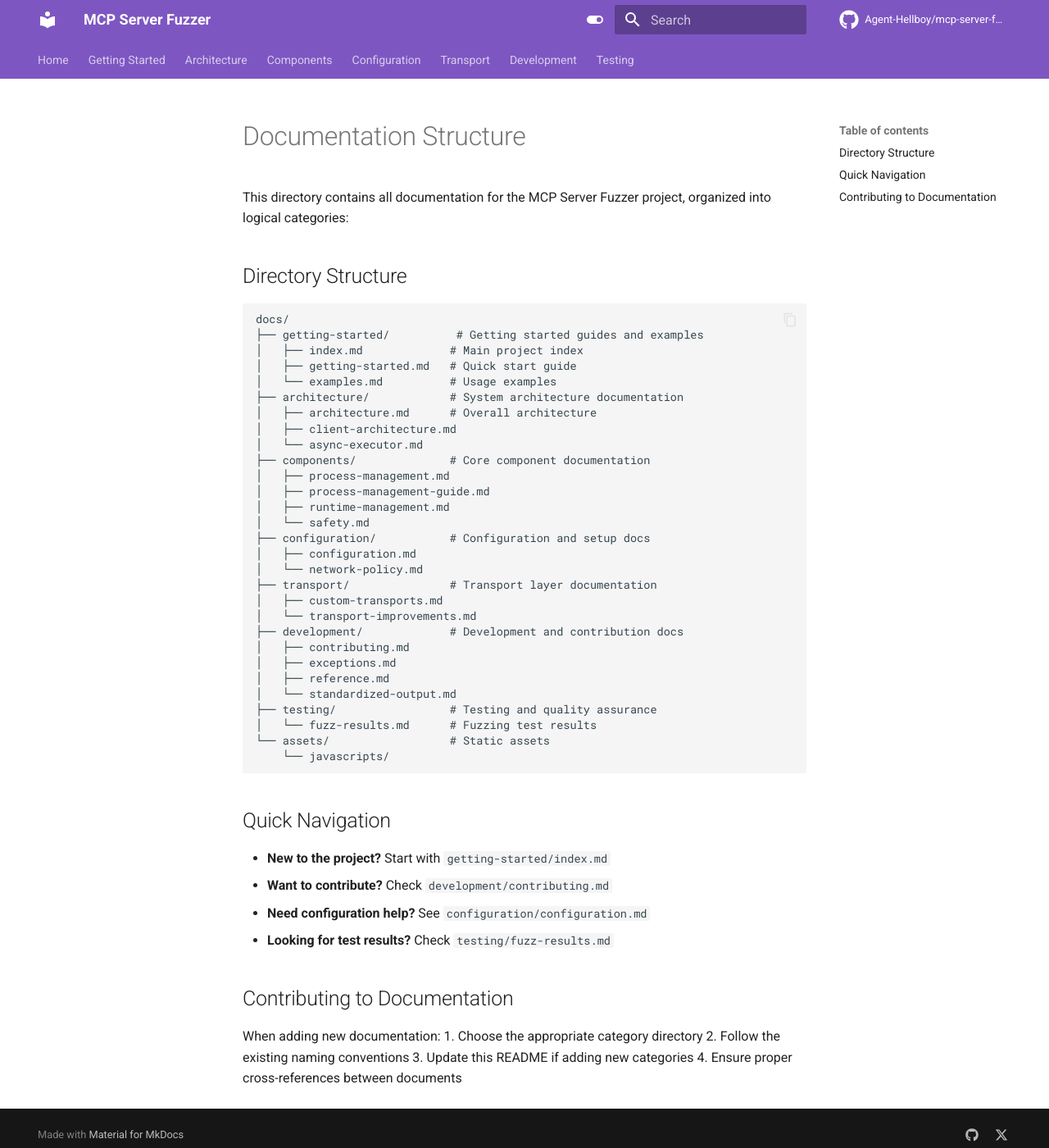
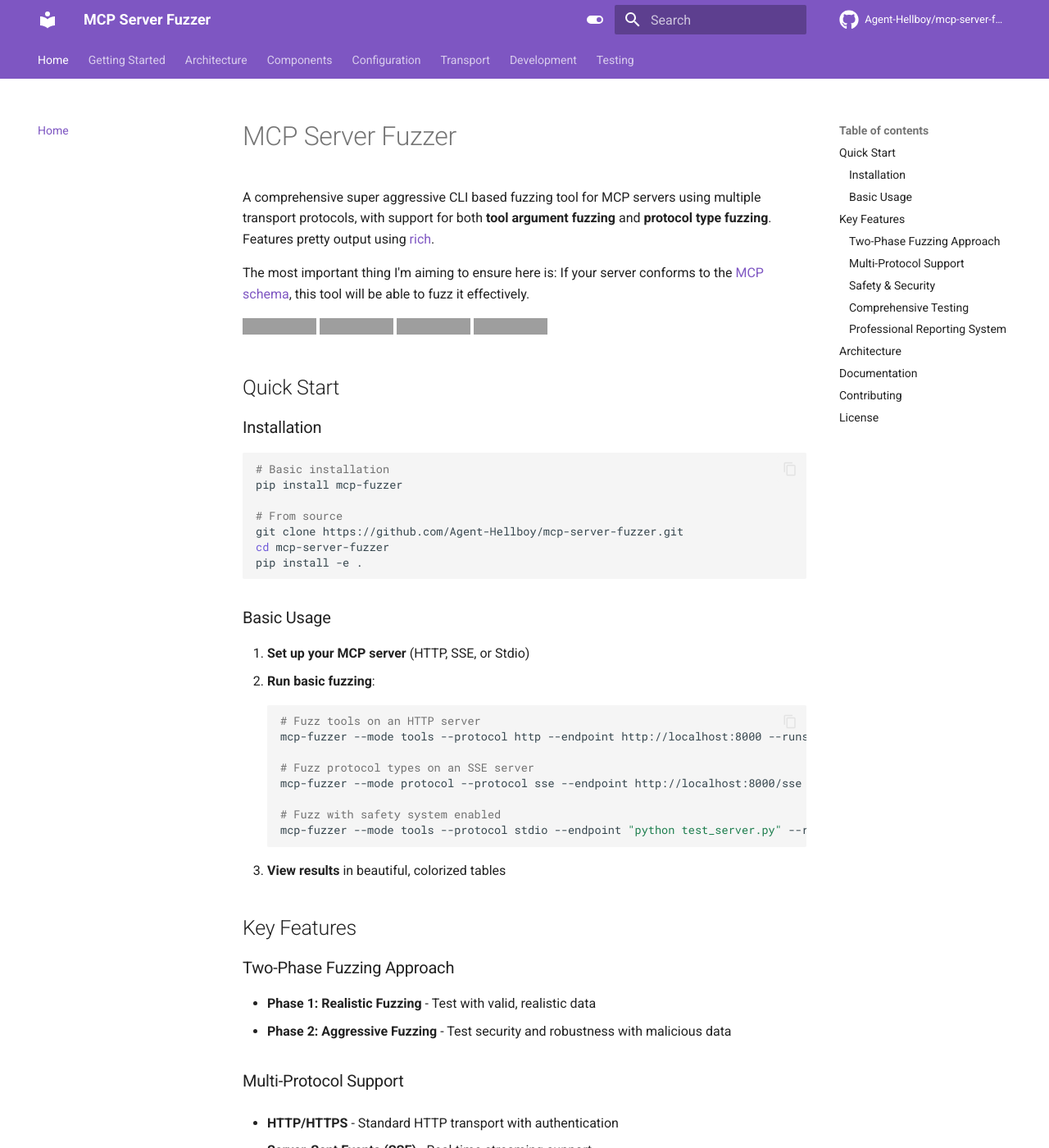
Before and after one commit to Agent-Hellboy/mcp-server-fuzzer, an MkDocs documentation site: the page built from docs/index.md, in a window 1280 px wide and 1400 px high. Shown: the whole window at 82% size. Built offline with MkDocs 1.6.1 and Material for MkDocs 9.7.7, drawn with Linux system fonts in a browser that asks for light colours; comment, search, counter and statistics services are not loaded; some of the changed text lies outside the part shown; grey boxes are pictures that could not be loaded.

Commit message:
docs: Set getting started page as home page and add config file guidance
- Create docs/index.md with comprehensive getting started content
- Update mkdocs.yml to use index.md as home page
- Add documentation recommending config files for complex CLI usage
- Fix site navigation to show proper landing page instead of README.md

````diff
--- /dev/null
+++ b/docs/index.md
@@ -0,0 +1,133 @@
+# MCP Server Fuzzer
+
+A comprehensive super aggressive CLI based fuzzing tool for MCP servers using multiple transport protocols, with support for both **tool argument fuzzing** and **protocol type fuzzing**. Features pretty output using [rich](https://github.com/Textualize/rich).
+
+The most important thing I'm aiming to ensure here is:
+If your server conforms to the [MCP schema](https://github.com/modelcontextprotocol/modelcontextprotocol/tree/main/schema), this tool will be able to fuzz it effectively.
+
+[![CI](https://github.com/Agent-Hellboy/mcp-server-fuzzer/actions/workflows/lint.yml/badge.svg)](https://github.com/Agent-Hellboy/mcp-server-fuzzer/actions/workflows/lint.yml)
+[![codecov](https://codecov.io/gh/Agent-Hellboy/mcp-server-fuzzer/graph/badge.svg?token=HZKC5V28LS)](https://codecov.io/gh/Agent-Hellboy/mcp-server-fuzzer)
+[![PyPI - Version](https://img.shields.io/pypi/v/mcp-fuzzer.svg)](https://pypi.org/project/mcp-fuzzer/)
+[![PyPI Downloads](https://static.pepy.tech/badge/mcp-fuzzer)](https://pepy.tech/projects/mcp-fuzzer)
+
+## Quick Start
+
+### Installation
+
+```bash
+# Basic installation
+pip install mcp-fuzzer
+
+# From source
+git clone https://github.com/Agent-Hellboy/mcp-server-fuzzer.git
+cd mcp-server-fuzzer
+pip install -e .
+```
+
+### Basic Usage
+
+1. **Set up your MCP server** (HTTP, SSE, or Stdio)
+2. **Run basic fuzzing**:
+   ```bash
+   # Fuzz tools on an HTTP server
+   mcp-fuzzer --mode tools --protocol http --endpoint http://localhost:8000 --runs 10
+
+   # Fuzz protocol types on an SSE server
+   mcp-fuzzer --mode protocol --protocol sse --endpoint http://localhost:8000/sse --runs-per-type 5
+
+   # Fuzz with safety system enabled
+   mcp-fuzzer --mode tools --protocol stdio --endpoint "python test_server.py" --runs 5 --enable-safety-system
+   ```
+3. **View results** in beautiful, colorized tables
+
+## Key Features
+
+### Two-Phase Fuzzing Approach
+
+- **Phase 1: Realistic Fuzzing** - Test with valid, realistic data
+- **Phase 2: Aggressive Fuzzing** - Test security and robustness with malicious data
+
+### Multi-Protocol Support
+
+- **HTTP/HTTPS** - Standard HTTP transport with authentication
+
+- **Server-Sent Events (SSE)** - Real-time streaming support
+
+- **Stdio** - Command-line interface for local testing
+
+### Safety & Security
+
+- **Built-in Safety System** - Prevents dangerous operations
+
+- **Environment Detection** - Automatically detects production systems
+
+- **Filesystem Sandboxing** - Confines file operations
+
+- **Process Isolation** - Safe subprocess handling with timeouts
+
+### Comprehensive Testing
+
+- **Tool Discovery** - Automatically discovers available tools
+
+- **Protocol Coverage** - Tests all major MCP protocol types
+
+- **Edge Case Generation** - Uses Hypothesis + custom strategies
+
+- **Detailed Reporting** - Rich output with exception tracking
+
+### Professional Reporting System
+
+- **Automatic Report Generation** - JSON and text reports for each session
+
+- **Comprehensive Data Collection** - Tool results, protocol results, and safety data
+
+- **Safety Transparency** - Detailed breakdown of blocked operations and risk assessments
+
+- **Multiple Output Formats** - Console, JSON, and text for different use cases
+
+- **Session Tracking** - Timestamped reports with unique session identification
+
+## Architecture
+
+The MCP Fuzzer uses a modular architecture with clear separation of concerns:
+
+- **Transport Layer** - Protocol-agnostic communication
+
+- **Fuzzing Engine** - Tool and protocol fuzzing logic
+
+- **Strategy System** - Realistic and aggressive data generation
+
+- **Safety System** - Protection mechanisms and environment detection
+
+- **Reporting System** - Centralized output management and comprehensive reporting
+
+- **CLI Interface** - User-friendly command-line interface
+
+See [Architecture](architecture/architecture.md) for detailed diagrams and flow charts.
+
+## Documentation
+
+- **[Getting Started](getting-started/getting-started.md)** - Installation and basic usage
+- **[Configuration](configuration/configuration.md)** - Configuration options and file formats (YAML/TOML)
+- **[Architecture](architecture/architecture.md)** - System design and components
+- **[Runtime Management](components/runtime-management.md)** - Process management, watchdog system, and async executor
+- **[Process Management Guide](components/process-management-guide.md)** - Process management best practices and troubleshooting
+- **[Client Architecture](architecture/client-architecture.md)** - Client package structure
+- **[Examples](getting-started/examples.md)** - Working examples and configurations
+- **[Reference](development/reference.md)** - Complete API reference
+- **[Safety Guide](components/safety.md)** - Safety system configuration
+- **[Exceptions](development/exceptions.md)** - Error handling and exception hierarchy
+- **[Contributing](development/contributing.md)** - Development and contribution guide
+- **[Fuzz Results](testing/fuzz-results.md)** - Latest fuzzing test results
+
+## Contributing
+
+We welcome contributions. Please see our [Contributing Guide](development/contributing.md) for details.
+
+## License
+
+This project is licensed under the MIT License - see the [LICENSE](https://github.com/Agent-Hellboy/mcp-server-fuzzer/blob/main/LICENSE) file for details.
+
+---
+
+**Made with love for the MCP community**
--- a/mkdocs.yml
+++ b/mkdocs.yml
@@ -100,7 +100,7 @@ plugins:
       minify_html: true
 
 nav:
-  - Home: getting-started/index.md
+  - Home: index.md
   - Getting Started:
       - Quick Start: getting-started/getting-started.md
       - Examples: getting-started/examples.md
````
